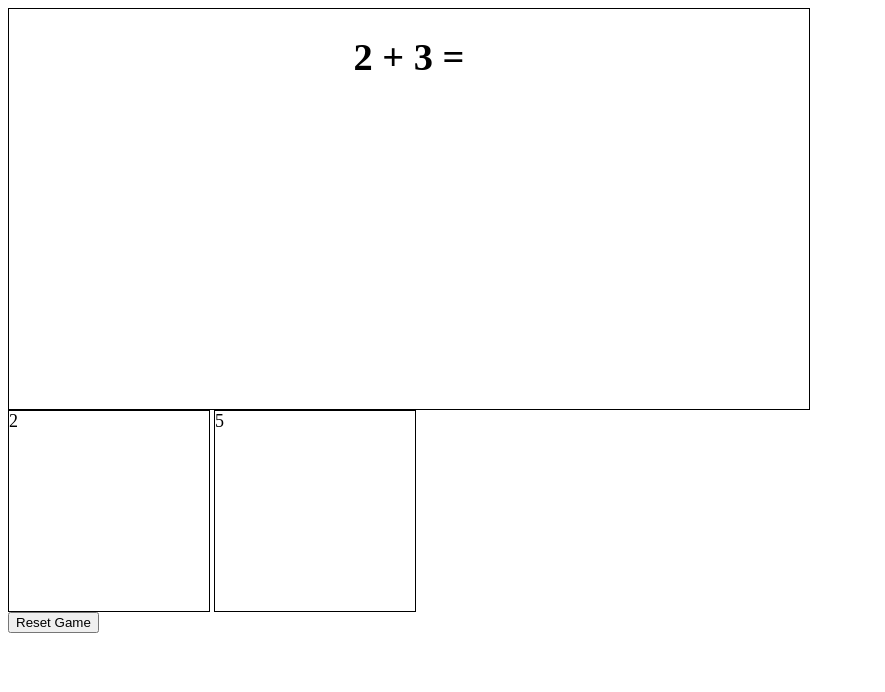
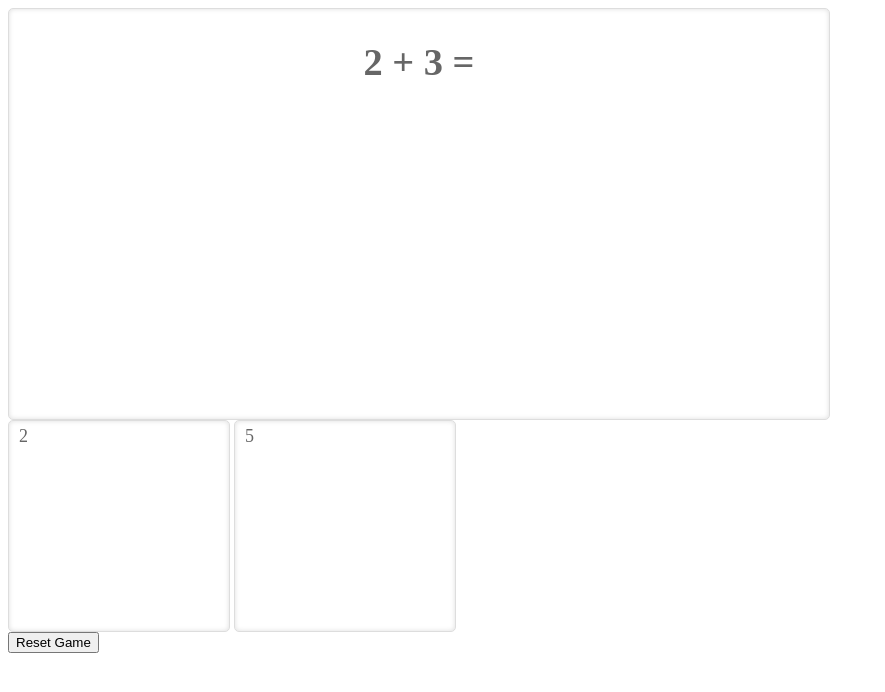
Before and after one commit to kumaranvram/braintest, a plain HTML site: page index.html in a window 1280 px wide. Shown: the whole page, without its empty margins (0-885 px from the left). Drawn offline with Linux system fonts and the light colour scheme.

Commit message:
small UI changes [sandesh]

```diff
--- a/css/style.css
+++ b/css/style.css
@@ -8,6 +8,13 @@ body {
 	text-align: center;
 	border: 1px solid;
 	font-size: larger;
+	background: white;
+    border: 1px solid #DDD;
+    border-radius: 5px;
+    box-shadow: 0 0 5px #DDD inset;
+    color: #666;
+    padding: 5px 10px;
+    outline: none;
 }
 
 #answerLeft {
@@ -17,6 +24,13 @@ body {
 	left: 200px;
 	border: 1px solid;
 	font-size: large;
+	background: white;
+    border: 1px solid #DDD;
+    border-radius: 5px;
+    box-shadow: 0 0 5px #DDD inset;
+    color: #666;
+    padding: 5px 10px;
+    outline: none;
 }
 
 #answerRight {
@@ -26,4 +40,12 @@ body {
 	left: 500px;
 	border: 1px solid;
 	font-size: large;
+	font-color: #666;
+	background: white;
+    border: 1px solid #DDD;
+    border-radius: 5px;
+    box-shadow: 0 0 5px #DDD inset;
+    color: #666;
+    padding: 5px 10px;
+    outline: none;
 }
```
